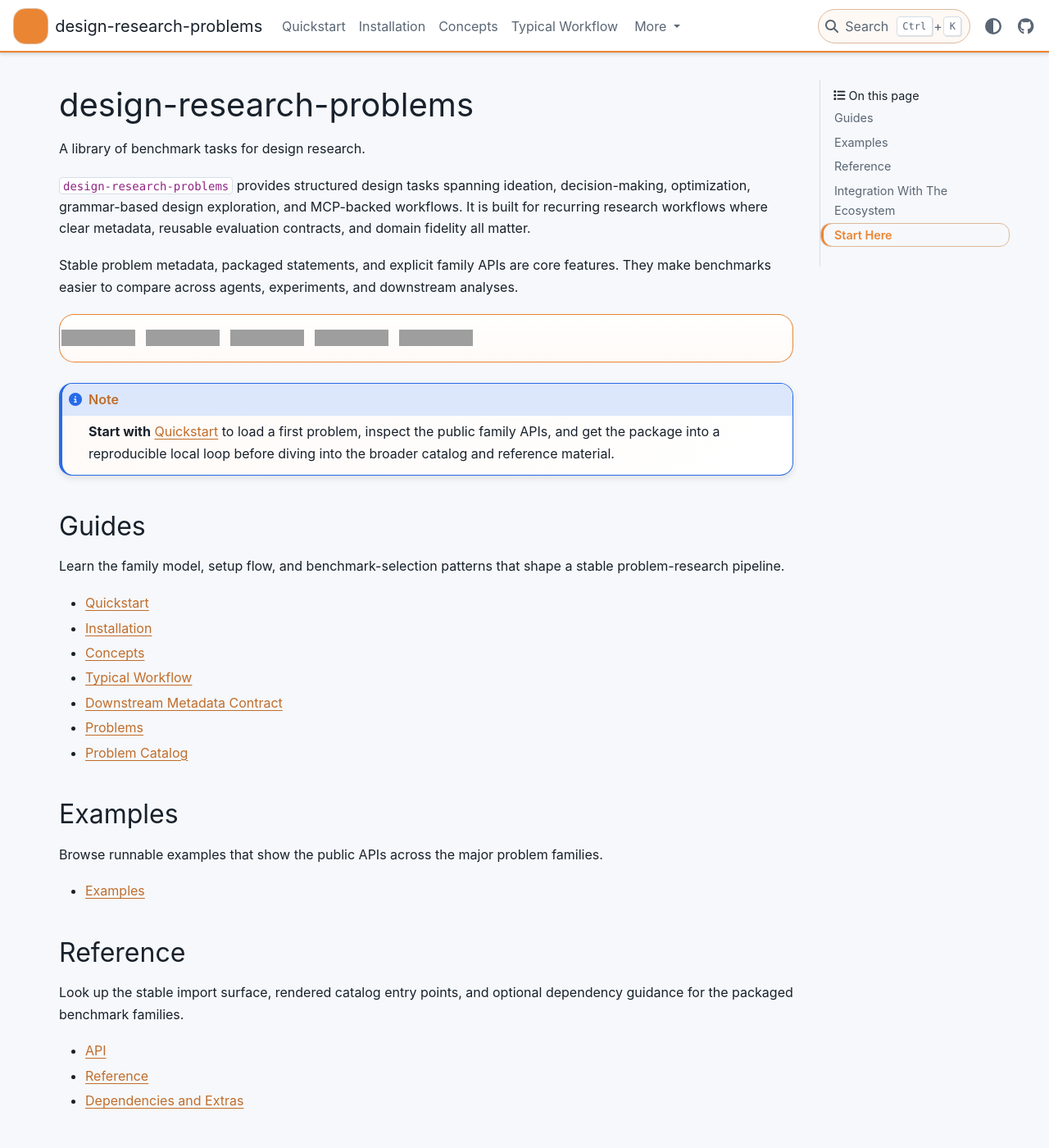
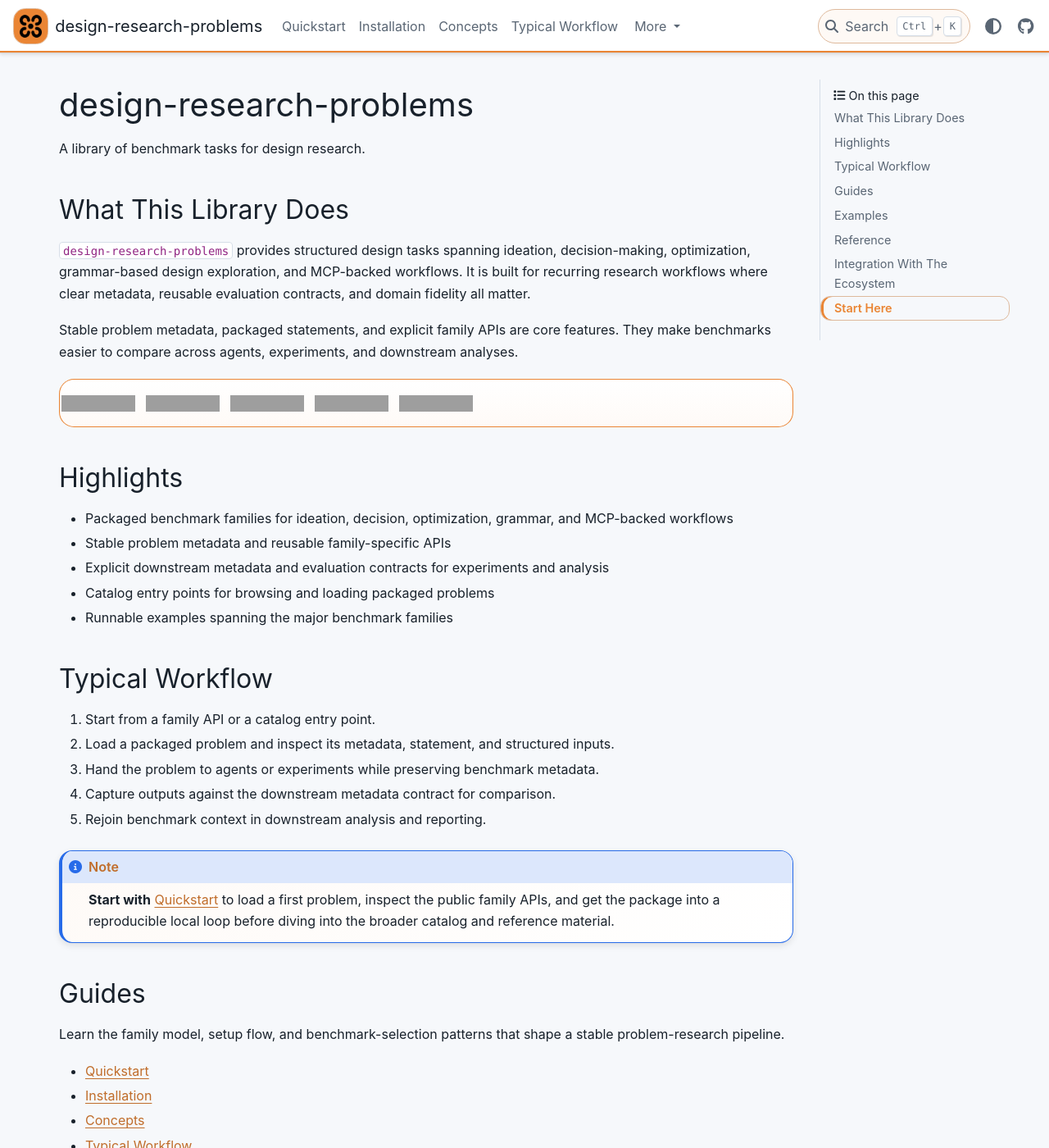
Before and after one commit to cmudrc/design-research-problems, a Sphinx documentation site: the page built from docs/index.rst, in a window 1280 px wide and 1400 px high. Shown: the whole window at 82% size. Built offline with Sphinx 7.4.7 and the PyData theme 0.15.4, drawn with Linux system fonts in a browser that asks for light colours; grey boxes are pictures that could not be loaded.

Commit message:
Unify docs landing page and brand marks

```diff
--- a/docs/index.rst
+++ b/docs/index.rst
@@ -2,6 +2,9 @@ design-research-problems
 ========================
 
 A library of benchmark tasks for design research.
+
+What This Library Does
+----------------------
 
 ``design-research-problems`` provides structured design tasks spanning
 ideation, decision-making, optimization, grammar-based design exploration, and
@@ -33,6 +36,24 @@ and downstream analyses.
           <img alt="Docs" src="https://github.com/cmudrc/design-research-problems/actions/workflows/docs-pages.yml/badge.svg">
         </a>
       </div>
+
+Highlights
+----------
+
+- Packaged benchmark families for ideation, decision, optimization, grammar, and MCP-backed workflows
+- Stable problem metadata and reusable family-specific APIs
+- Explicit downstream metadata and evaluation contracts for experiments and analysis
+- Catalog entry points for browsing and loading packaged problems
+- Runnable examples spanning the major benchmark families
+
+Typical Workflow
+----------------
+
+1. Start from a family API or a catalog entry point.
+2. Load a packaged problem and inspect its metadata, statement, and structured inputs.
+3. Hand the problem to agents or experiments while preserving benchmark metadata.
+4. Capture outputs against the downstream metadata contract for comparison.
+5. Rejoin benchmark context in downstream analysis and reporting.
 
 .. container:: drc-home-callout
 
```
Also changed, not shown: docs/_static/drc-dark.png, docs/_static/drc-light.png, docs/_static/favicon.ico.
